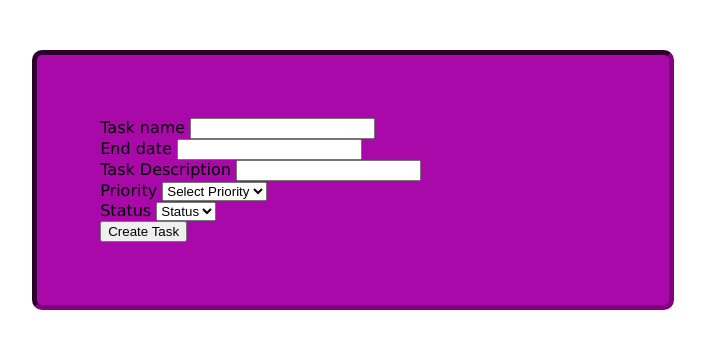
After one commit to MateerialRepo/todo, a PHP site: page /createtask.php in a window 1280 px wide. The commit adds this page. Shown: the top 349 px of the page, without its empty margins (287-992 px from the left). Run offline with PHP 8.4, Linux system fonts and the light colour scheme; data that the repository does not hold is empty; some libraries are stand-ins or nearby versions.

Commit message:
A user should be able to create task

```diff
--- /dev/null
+++ b/createtask.php
@@ -0,0 +1,75 @@
+<?php include('database.php');
+// include('todo.php');
+
+?>
+
+
+<!DOCTYPE html>
+<html lang="en">
+<head>
+    <meta charset="UTF-8">
+    <meta name="viewport" content="width=device-width, initial-scale=1.0">
+
+    <title>TODO APP</title>
+    <link rel="stylesheet" href="css/style.css">
+    <link href = "https://code.jquery.com/ui/1.10.4/themes/ui-lightness/jquery-ui.css" rel = "stylesheet">
+
+    <script src = "https://code.jquery.com/jquery-1.10.2.js"></script>
+    <script src = "https://code.jquery.com/ui/1.10.4/jquery-ui.js"></script>
+    <script src="js/plan.js"></script>
+
+    <!-- <link rel="stylesheet" href="datepicker.min.css"> -->
+    <!-- <link rel="stylesheet" href="//code.jquery.com/ui/1.11.4/themes/smoothness/jquery-ui.css"> -->
+    <script>
+        $(function() {
+    $( "#datepicker" ).datepicker({
+         //appendText:"(yy-mm-dd)",
+         dateFormat:"yy-mm-dd",
+         altField: "#datepicker-4",
+         altFormat: "DD,MM, yy"
+         })
+      });
+    </script>
+
+</head>
+<body>
+    <form action="todo.php" method="POST">
+        <div>
+            <label for="task_name">Task name</label>
+            <input type="text" name="task_name">
+        </div>
+        <label for="end_date">End date</label>
+        <input type="text" name="end_date" id="datepicker">
+        </div>
+        <div>
+        <label for="task_description"> Task Description</label>
+        <input type="text" name= "task_description">
+        </div>
+        <div>
+            <label for="priority">Priority</label>
+            <select name="priority" id="">
+                <option value="">Select Priority</option>
+                     <?php
+                     $priority = mysqli_query($conn, "SELECT id, priority FROM priorities");
+                     while($data = mysqli_fetch_array($priority)){?>
+                <option value="<?php $data['id']?>"><?php echo $data['priority'] ?></option>
+                    <?php }?>
+              </select>
+        </div>
+        <div>
+             <label for="status">Status</label>
+             <select name="status" id="">
+                <option value="status">Status</option>
+                     <?php
+                     $status = mysqli_query($conn, "SELECT id, status FROM statuses");
+                     while($data = mysqli_fetch_array($status)){ ?>
+                <option value="<?php $data['id'] ?>"> <?php echo$data['status'] ?> </option>
+                    <?php }  ?>
+              </select>
+        </div>
+        <div>
+        <input type="submit" name="submit" value="Create Task">
+        </div>
+    </form>
+</body>
+</html>
```
Also changed, not shown: bootstrap/app.php (added, +55 -0 lines), createtodo.php (deleted, +0 -16 lines), database.php (+19 -1 lines), todo.php (+29 -0 lines), 2 other files.
